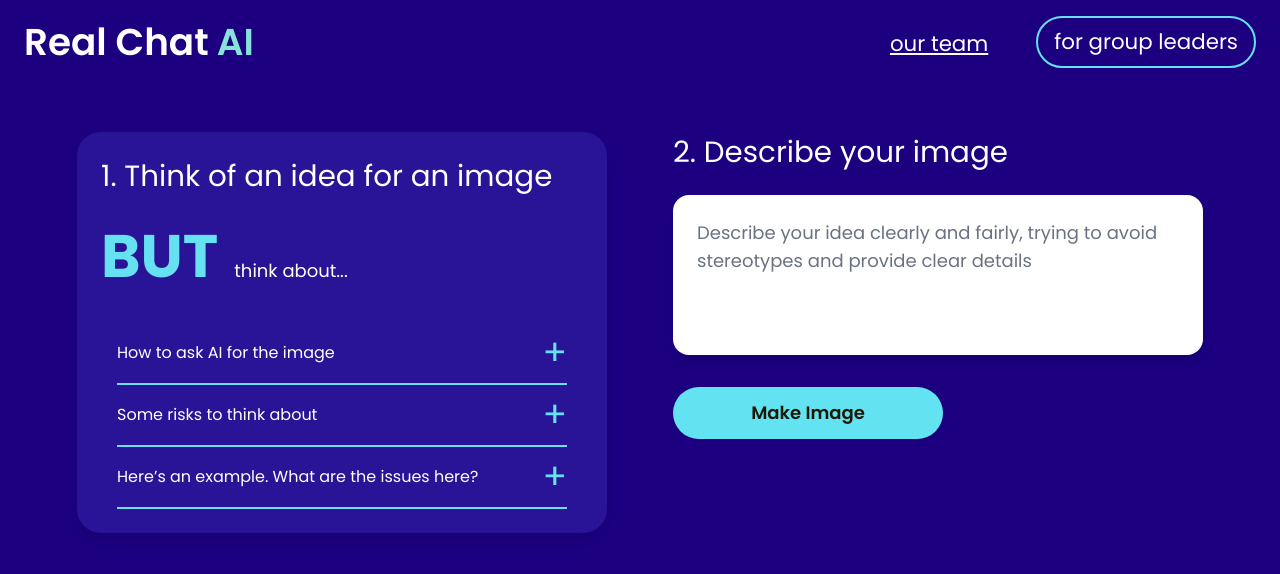
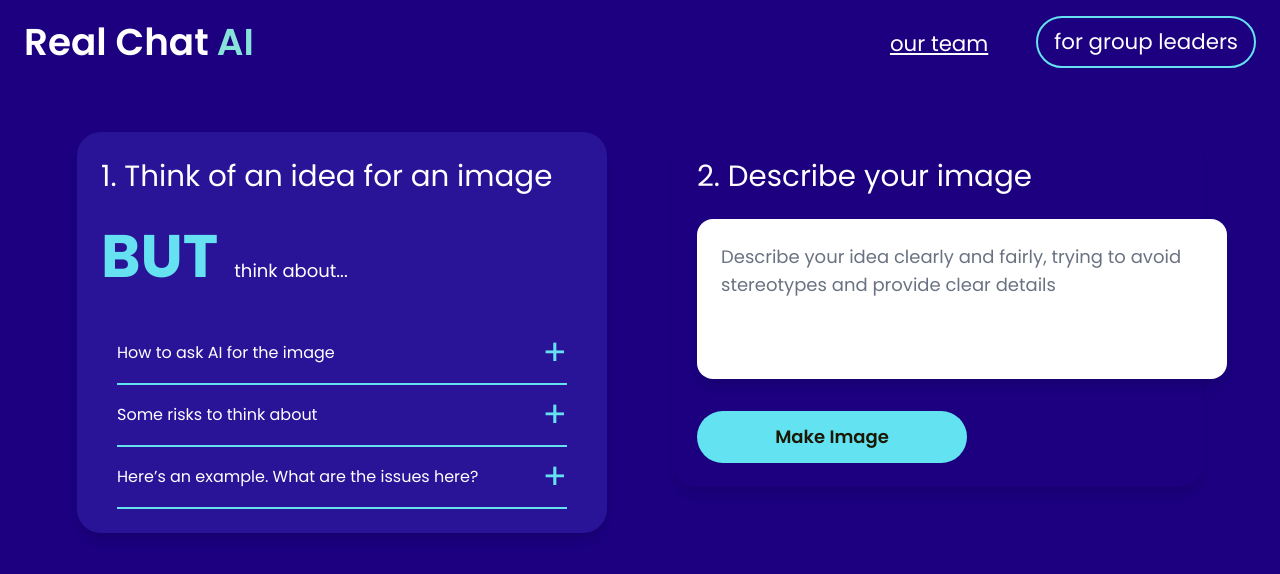
Before and after one commit to neontribe/think-ai, a Next.js app: page /process/query/image-generation in a window 1280 px wide. Shown: the top 574 px of the page. Built offline with nearby package versions, Linux system fonts and the light colour scheme.

Commit message:
Added a  prop to the ContentBox for background customisation in query pages

```diff
--- a/src/app/components/ContentBox.jsx
+++ b/src/app/components/ContentBox.jsx
@@ -6,9 +6,10 @@ const ContentBox = ({
     children,
     width = "w-full md:w-[530px]",
     height = "",
+    bg = "bg-[#291498]",
 }) => {
     return (
-        <div className={`w-full ${width} ${height} bg-[#291498] text-white p-6 rounded-3xl shadow-lg`}>
+        <div className={`w-full ${width} ${height} ${bg} text-white p-6 rounded-3xl shadow-lg`}>
             {children}
         </div>
 
--- a/src/app/process/query/image-generation/page.jsx
+++ b/src/app/process/query/image-generation/page.jsx
@@ -69,6 +69,7 @@ export default function Query() {
         </div>
 
         <div id="rightColumn">
+        <ContentBox bg="bg-transparent">
           <p className="text-2xl text-[22pt] mb-6">2. Describe your image</p>
           <PromptInput
          apiEndpoint="/api/image"
@@ -77,6 +78,7 @@ export default function Query() {
          buttonText="Make Image"
          onSubmit={() => router.push("/process/response/image-generation")}
        />
+       </ContentBox>
             </div>
       </TwoColLayout>
     </div>
--- a/src/app/process/query/summary-text/page.jsx
+++ b/src/app/process/query/summary-text/page.jsx
@@ -59,6 +59,7 @@ export default function Query() {
         </div>
 
         <div id="rightColumn">
+        <ContentBox bg="bg-transparent">
           <p className="text-2xl text-[22pt] mb-6">2. Write your message.</p>
             <PromptInput
             apiEndpoint="/api/summary"
@@ -67,6 +68,7 @@ export default function Query() {
             buttonText="Go"
             onSubmit={() => router.push("/process/response/summary-text")}
             />
+        </ContentBox>
             </div>
       </TwoColLayout>
     </div>
```
